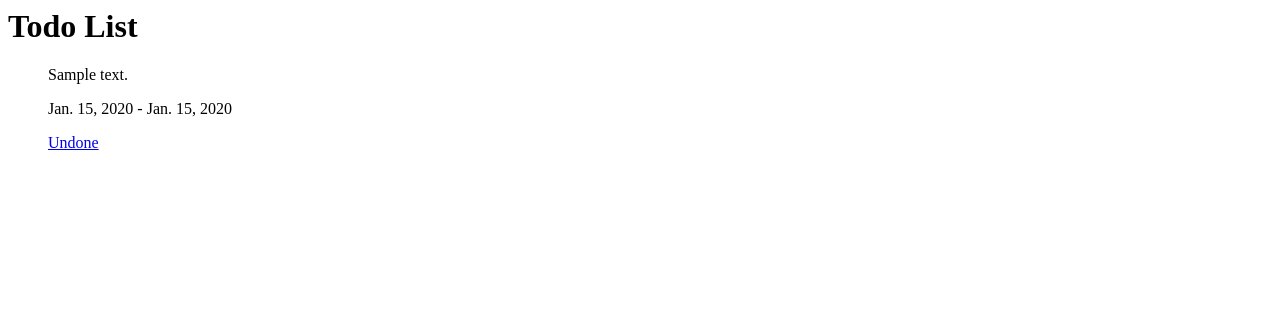
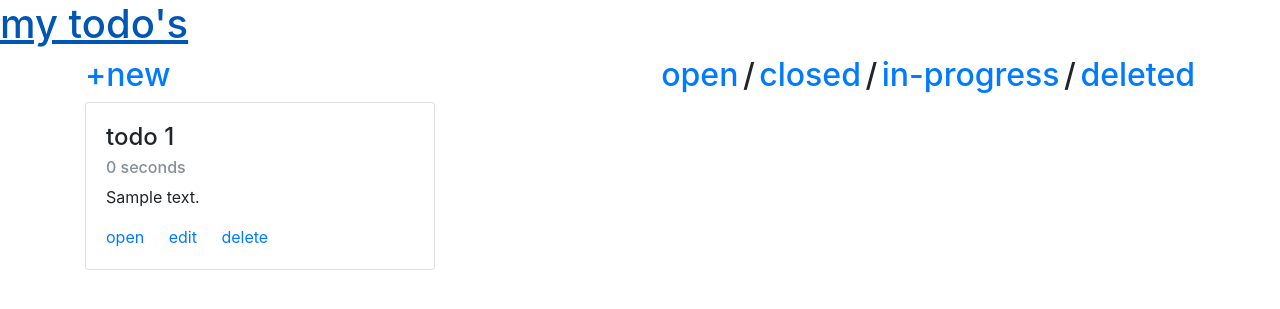
Before and after one commit to pietermarsman/startpage, a Django app: page / in a window 1280 px wide. Shown: the top 309 px of the page. Run offline with Django 3.2, Linux system fonts and the light colour scheme; tables that the repository leaves empty hold one stand-in row (values such as "Sample post"); some libraries are stand-ins or nearby versions.

Commit message:
fix #7; base design with bootstrap

```diff
--- a/todo/models.py
+++ b/todo/models.py
@@ -1,8 +1,36 @@
 from django.db import models
+from django.utils import timezone
+
+
+def strf_timedelta(duration):
+    days = duration.days
+    hours, rem = divmod(duration.seconds, 3600)
+    minutes = divmod(rem, 60)[0]
+    seconds = divmod(rem, 60)[1]
+
+    if days > 0:
+        if hours > 0:
+            return "%d days and %d hours" % (days, hours)
+        else:
+            return "%d days" % days
+    else:
+        if hours > 0:
+            if minutes > 0:
+                return "%d hours and %d minutes" % (hours, minutes)
+            else:
+                return "%d hours" % hours
+        else:
+            if minutes > 0:
+                if seconds > 0:
+                    return "%d minutes and %d seconds" % (minutes, seconds)
+                else:
+                    return "%d minutes" % minutes
+            else:
+                return "%d seconds" % seconds
 
 
 class Todo(models.Model):
-    created = models.DateTimeField(auto_now=True)
+    created = models.DateTimeField(auto_now_add=True)
     finished = models.DateTimeField(default=None, null=True)
     text = models.TextField()
 
@@ -10,5 +38,16 @@ class Todo(models.Model):
     def done(self):
         return self.finished is not None
 
+    @property
+    def duration(self):
+        if self.done:
+            return self.finished - self.created
+        else:
+            return timezone.now() - self.created
+
+    @property
+    def duration_str(self):
+        return strf_timedelta(self.duration)
+
     def __str__(self):
         return self.text
--- /dev/null
+++ b/todo/templates/todo/base.html
@@ -0,0 +1,41 @@
+<!doctype html>
+<html lang="en">
+<head>
+    <title>my todo's</title>
+    <!-- Required meta tags -->
+    <meta charset="utf-8">
+    <meta name="viewport" content="width=device-width, initial-scale=1, shrink-to-fit=no">
+
+    <!-- Bootstrap CSS -->
+    <link rel="stylesheet" href="https://maxcdn.bootstrapcdn.com/bootstrap/4.0.0-beta.2/css/bootstrap.min.css"
+          integrity="sha384-PsH8R72JQ3SOdhVi3uxftmaW6Vc51MKb0q5P2rRUpPvrszuE4W1povHYgTpBfshb" crossorigin="anonymous">
+</head>
+<body>
+
+<!-- Optional JavaScript -->
+<!-- jQuery first, then Popper.js, then Bootstrap JS -->
+<script src="https://code.jquery.com/jquery-3.2.1.slim.min.js"
+        integrity="sha384-KJ3o2DKtIkvYIK3UENzmM7KCkRr/rE9/Qpg6aAZGJwFDMVNA/GpGFF93hXpG5KkN"
+        crossorigin="anonymous"></script>
+<script src="https://cdnjs.cloudflare.com/ajax/libs/popper.js/1.12.3/umd/popper.min.js"
+        integrity="sha384-vFJXuSJphROIrBnz7yo7oB41mKfc8JzQZiCq4NCceLEaO4IHwicKwpJf9c9IpFgh"
+        crossorigin="anonymous"></script>
+<script src="https://maxcdn.bootstrapcdn.com/bootstrap/4.0.0-beta.2/js/bootstrap.min.js"
+        integrity="sha384-alpBpkh1PFOepccYVYDB4do5UnbKysX5WZXm3XxPqe5iKTfUKjNkCk9SaVuEZflJ"
+        crossorigin="anonymous"></script>
+
+
+<div class="page-header">
+    <h1><a href="/">my todo's</a></h1>
+</div>
+<div class="content container">
+    <div class="row">
+        <div class="col-md-12">
+            {% block content %}
+            {% endblock %}
+        </div>
+    </div>
+</div>
+
+</body>
+</html>
--- a/todo/templates/todo/todo_detail.html
+++ b/todo/templates/todo/todo_detail.html
@@ -1,12 +1,12 @@
-<div class="todo-detail">
-    <p>{{ todo.text }}</p>
-    <p>{{ todo.created|date }} - {{ todo.finished|date }}</p>
-    <p><a href="/{{ todo.id }}/flip_done">
-        {% if todo.done %}
-            Undone
-        {% else %}
-            Done
-        {% endif %}
-    </a>
-    </p>
+<div class="col-md-4">
+    <div class="card mb-3">
+        <div class="card-body">
+            <h4 class="card-title">todo {{ todo.id }}</h4>
+            <h6 class="card-subtitle mb-2 text-muted">{{ todo.duration_str }}</h6>
+            <p class="card-text">{{ todo.text }}</p>
+            <a href="{{ todo.id }}/flip_done" class="card-link">{% if todo.done %}open{% else %}close{% endif %}</a>
+            <a href="{{ todo.id }}/edit" class="card-link">edit</a>
+            <a href="{{ todo.id }}/delete" class="card-link">delete</a>
+        </div>
+    </div>
 </div>
--- a/todo/templates/todo/todo_list.html
+++ b/todo/templates/todo/todo_list.html
@@ -1,14 +1,29 @@
+{% extends 'todo/base.html' %}
+
 {% block content %}
-    <h1>Todo List</h1>
+<div class="row">
+    <div class="col-md-2">
+        <h2><a href="/new">+new</a></h2>
+    </div>
+    <div class="col-md-10 text-right">
+        <h2 class="d-inline"><a href="/filter/open">open</a></h2>
+        <h2 class="d-inline">/</h2>
+        <h2 class="d-inline"><a href="/filter/closed">closed</a></h2>
+        <h2 class="d-inline">/</h2>
+        <h2 class="d-inline"><a href="/filter/in-progress">in-progress</a></h2>
+        <h2 class="d-inline">/</h2>
+        <h2 class="d-inline"><a href="/filter/deleted">deleted</a></h2>
+    </div>
+</div>
 
 {% if todo_list %}
-    <ul>
 
+<div class="row">
     {% for todo in todo_list %}
     {% include "todo/todo_detail.html" with todo=todo %}
     {% endfor %}
+</div>
 
-    </ul>
 {% else %}
 <p>There are no todo's.</p>
 {% endif %}
--- a/todo/urls.py
+++ b/todo/urls.py
@@ -1,8 +1,10 @@
 from django.conf.urls import url
-from todo.views import TodoListView, TodoDetailView, flip_done
+
+from todo.views import TodoListView, TodoDetailView, flip_done, TodoCreateView
 
 urlpatterns = [
     url(r'^$', TodoListView.as_view(), name='todo-list-view'),
     url(r'^(?P<pk>[0-9]+)/$', TodoDetailView.as_view(), name='todo-detail-view'),
+    url(r'^new/$', TodoCreateView.as_view(), name='todo-create-view'),
     url(r'^(?P<pk>[0-9]+)/flip_done$', flip_done, name='todo-flip-done')
 ]
--- a/todo/views.py
+++ b/todo/views.py
@@ -1,8 +1,7 @@
-
-from django.http import HttpResponseRedirect
 from django.shortcuts import redirect
 from django.urls import reverse
 from django.utils import timezone
+from django.views.generic import CreateView
 from django.views.generic import DetailView
 from django.views.generic import ListView
 
@@ -17,6 +16,14 @@ class TodoDetailView(DetailView):
     model = Todo
 
 
+class TodoCreateView(CreateView):
+    model = Todo
+    fields = ['text']
+
+    def get_success_url(self):
+        return reverse('todo-list-view')
+
+
 def flip_done(request, pk):
     todo = Todo.objects.get(id=pk)
     if todo.done:
```
Also changed, not shown: todo/templates/todo/todo_form.html (added, +8 -0 lines), todo/migrations/0004_auto_20171128_2101.py (added). Lines whose indentation alone changed are shown as unchanged.
